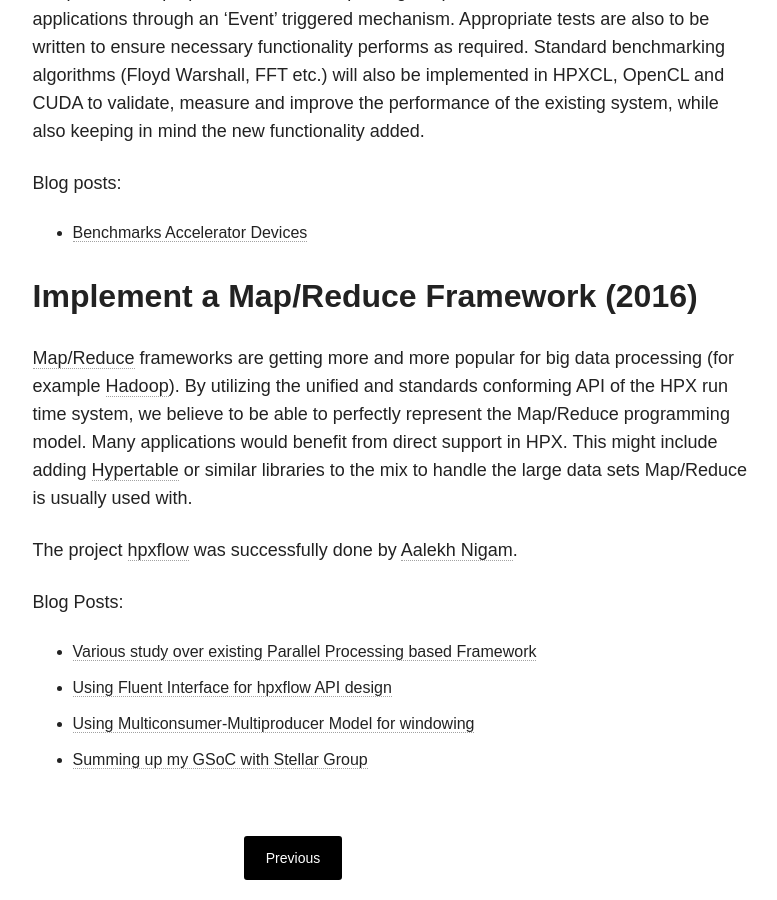
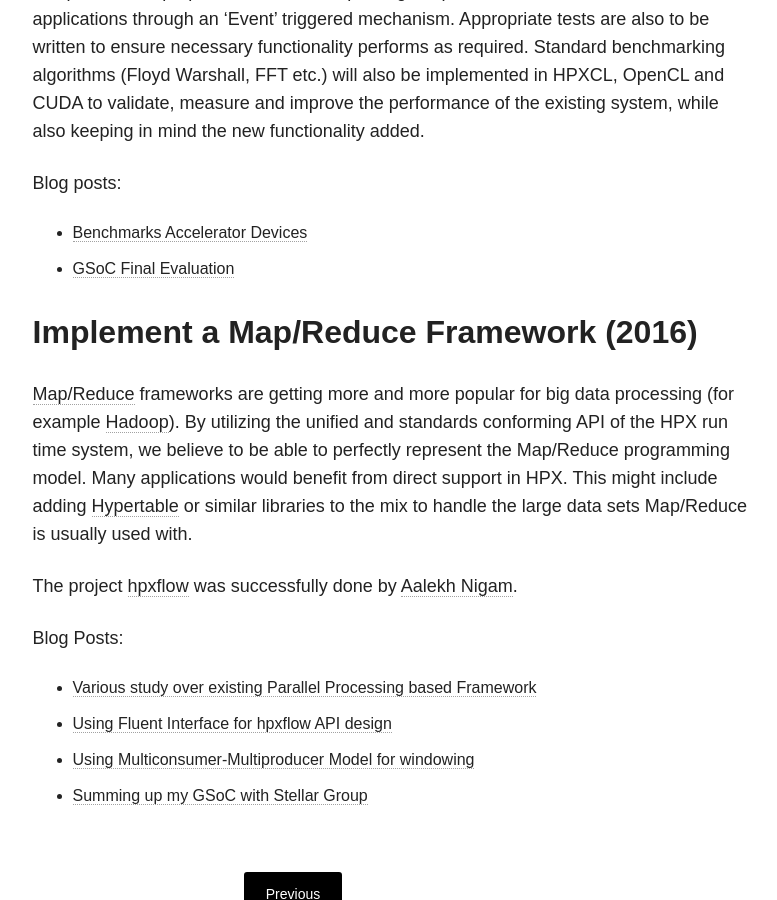
Before and after one commit to diehlpk/diehlpk.github.io, a Jekyll site: the page built from _posts/blog/2017-05-04-gsc-projects.md, in a window 1280 px wide and 900 px high, scrolled down 1125 px. Shown: the whole window, without its empty margins (347-1124 px from the left). Built offline with Jekyll 4.4.1, drawn with Linux system fonts in a browser that asks for light colours; nearby versions of some CDN libraries.

Commit message:
Update Post

```diff
--- a/_posts/blog/2017-05-04-gsc-projects.md
+++ b/_posts/blog/2017-05-04-gsc-projects.md
@@ -25,6 +25,7 @@
 Blog posts:
 
 * [Benchmarks Accelerator Devices](https://madhavan001.github.io/Benchmarks-accelerator-devices/)
+* [GSoC Final Evaluation](https://madhavan001.github.io/GSoC-Final-Evaluation/)
 
 ## Implement a Map/Reduce Framework (2016)
 
```
